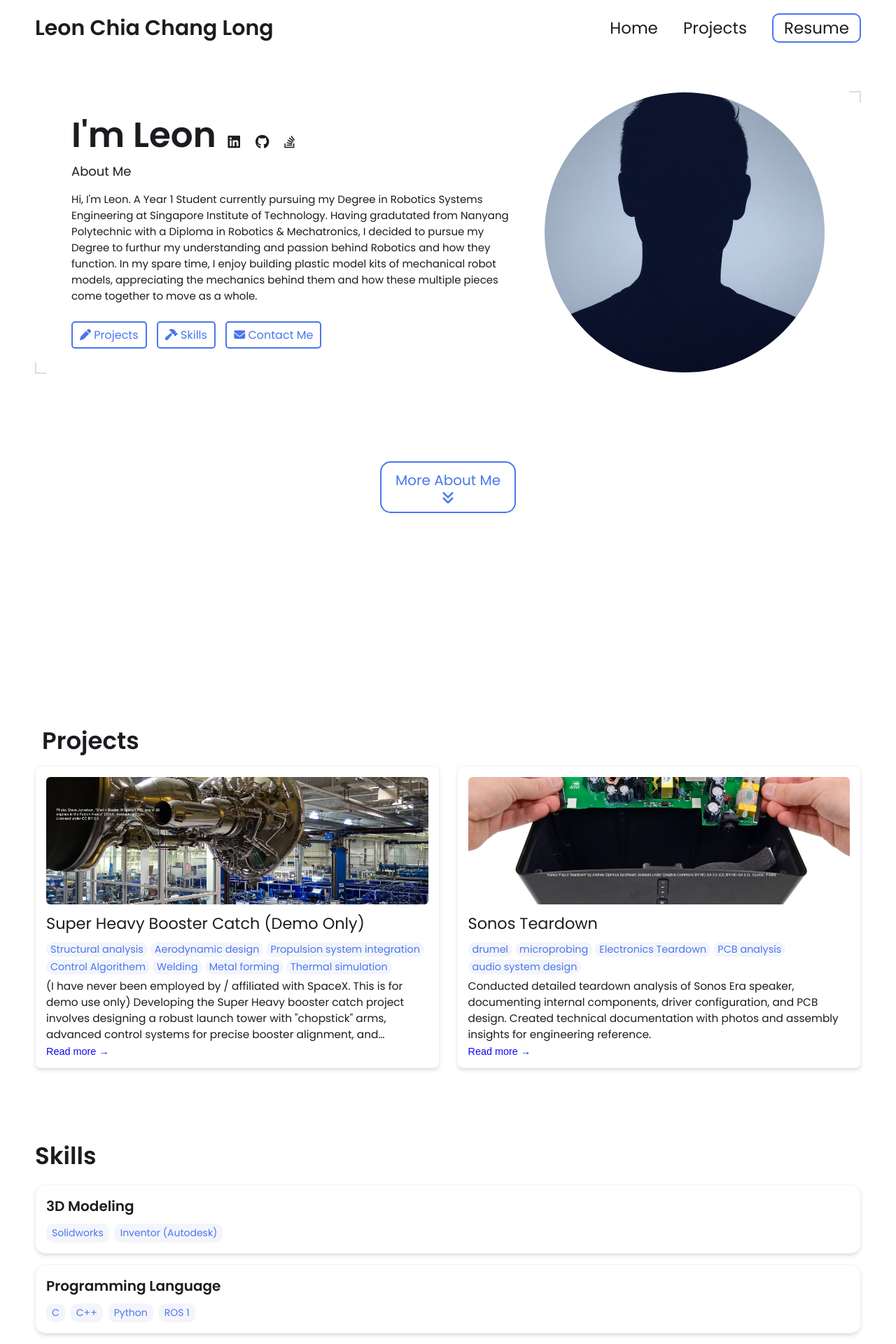
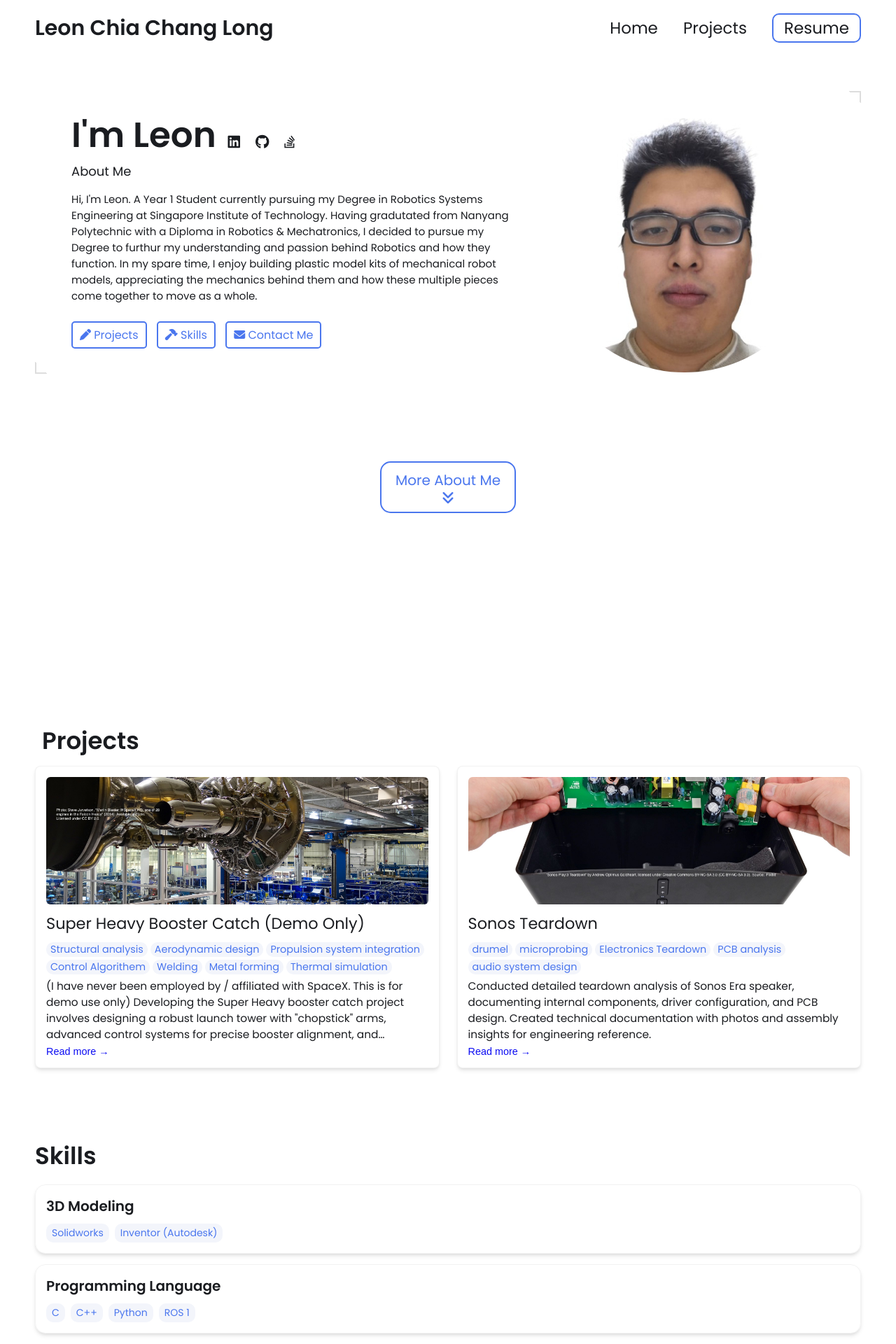
Before and after one commit to LePotatoMann/LePotatoMann.github.io, a Jekyll site: the page built from index.html, in a window 1280 px wide. Shown: the top 1920 px of the page at 70% size. Built offline with Jekyll 4.4.1, drawn with Linux system fonts in a browser that asks for light colours.

Commit message:
Update _config.yml
Changes:
1. Changed Profile Photo

```diff
--- a/_config.yml
+++ b/_config.yml
@@ -23,7 +23,7 @@ description: >- # dont remove this line. this will ignore all new lines until th
   appreciating the mechanics behind them and how these multiple pieces come together to move as a whole.
 
 # Place your profile image in /assets/images/profile-image/folder and edit the file name
-profile_image: ./assets/images/profile-image/avatar.jpeg
+profile_image: ./assets/images/profile-image/ProfilePic.jpeg
 
 
 # Link your resume
```
